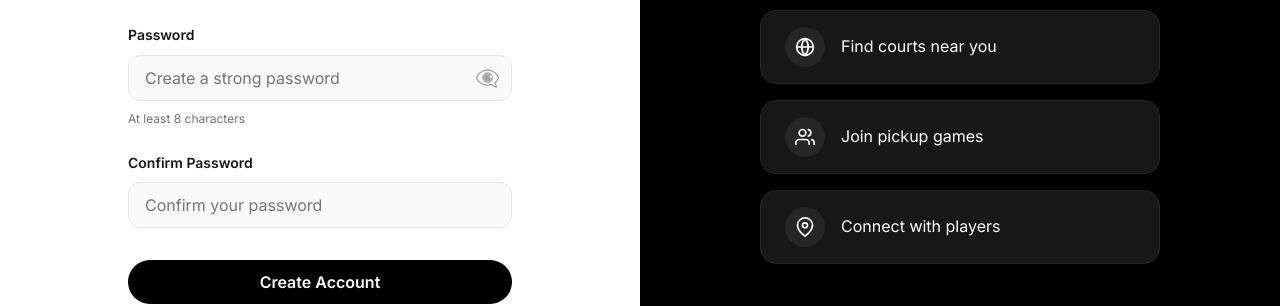
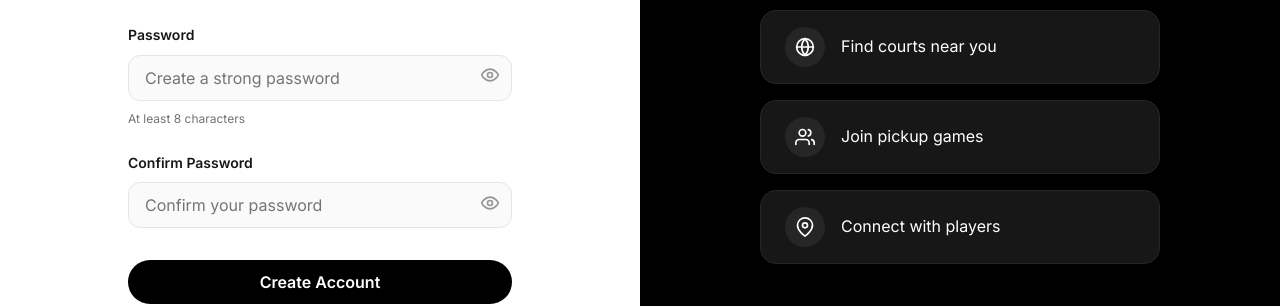
Before and after one commit to nikisiagit/hooprepublic, a Nuxt app: page /auth/signup in a window 1280 px wide. Shown: the part 399-705 px from the top of the page. Built offline with nearby package versions, Linux system fonts and the light colour scheme; no server answers.

Commit message:
Unify password toggle icons and remove browser defaults

```diff
--- a/app/pages/auth/signin.vue
+++ b/app/pages/auth/signin.vue
@@ -32,7 +32,8 @@
               required
             />
             <button type="button" class="toggle-password" @click="showPassword = !showPassword">
-              {{ showPassword ? 'Hide' : 'Show' }}
+              <svg v-if="!showPassword" xmlns="http://www.w3.org/2000/svg" width="20" height="20" viewBox="0 0 24 24" fill="none" stroke="currentColor" stroke-width="2" stroke-linecap="round" stroke-linejoin="round"><path d="M2 12s3-7 10-7 10 7 10 7-3 7-10 7-10-7-10-7Z"/><circle cx="12" cy="12" r="3"/></svg>
+              <svg v-else xmlns="http://www.w3.org/2000/svg" width="20" height="20" viewBox="0 0 24 24" fill="none" stroke="currentColor" stroke-width="2" stroke-linecap="round" stroke-linejoin="round"><path d="M9.88 9.88a3 3 0 1 0 4.24 4.24"/><path d="M10.73 5.08A10.43 10.43 0 0 1 12 5c7 0 10 7 10 7a13.16 13.16 0 0 1-1.67 2.68"/><path d="M6.61 6.61A13.526 13.526 0 0 0 2 12s3 7 10 7c.44 0 .87-.03 1.28-.09"/><line x1="2" y1="2" x2="22" y2="22"/></svg>
             </button>
           </div>
         </div>
@@ -243,6 +244,12 @@ const handleGoogleError = () => {
   padding-right: var(--space-12);
 }
 
+/* Hide native password toggle in Edge/IE */
+.password-input input::-ms-reveal,
+.password-input input::-ms-clear {
+  display: none;
+}
+
 .toggle-password {
   position: absolute;
   right: var(--space-3);
--- a/app/pages/auth/signup.vue
+++ b/app/pages/auth/signup.vue
@@ -55,7 +55,8 @@
               minlength="8"
             />
             <button type="button" class="toggle-password" @click="showPassword = !showPassword">
-              {{ showPassword ? '👁️' : '👁️‍🗨️' }}
+              <svg v-if="!showPassword" xmlns="http://www.w3.org/2000/svg" width="20" height="20" viewBox="0 0 24 24" fill="none" stroke="currentColor" stroke-width="2" stroke-linecap="round" stroke-linejoin="round"><path d="M2 12s3-7 10-7 10 7 10 7-3 7-10 7-10-7-10-7Z"/><circle cx="12" cy="12" r="3"/></svg>
+              <svg v-else xmlns="http://www.w3.org/2000/svg" width="20" height="20" viewBox="0 0 24 24" fill="none" stroke="currentColor" stroke-width="2" stroke-linecap="round" stroke-linejoin="round"><path d="M9.88 9.88a3 3 0 1 0 4.24 4.24"/><path d="M10.73 5.08A10.43 10.43 0 0 1 12 5c7 0 10 7 10 7a13.16 13.16 0 0 1-1.67 2.68"/><path d="M6.61 6.61A13.526 13.526 0 0 0 2 12s3 7 10 7c.44 0 .87-.03 1.28-.09"/><line x1="2" y1="2" x2="22" y2="22"/></svg>
             </button>
           </div>
           <span class="hint">At least 8 characters</span>
@@ -63,6 +64,7 @@
 
         <div class="form-group">
           <label for="confirmPassword">Confirm Password</label>
+          <div class="password-input">
             <input
               id="confirmPassword"
               v-model="form.confirmPassword"
@@ -70,6 +72,17 @@
               placeholder="Confirm your password"
               required
             />
+            <!-- No toggle button here as it shares state with the main password field, or maybe add one that ALSO toggles the same state?
+                 Actually, usually show/hide toggles all password fields or each has its own.
+                 The simplest is to just let the main toggle control both since they share the state variable.
+                 BUT, if I want to have icons in both, I should add the icon here too.
+                 Wait, if I add the icon here, I should make sure it toggles the SAME state variable.
+                 Yes, that's fine. -->
+            <button type="button" class="toggle-password" @click="showPassword = !showPassword">
+              <svg v-if="!showPassword" xmlns="http://www.w3.org/2000/svg" width="20" height="20" viewBox="0 0 24 24" fill="none" stroke="currentColor" stroke-width="2" stroke-linecap="round" stroke-linejoin="round"><path d="M2 12s3-7 10-7 10 7 10 7-3 7-10 7-10-7-10-7Z"/><circle cx="12" cy="12" r="3"/></svg>
+              <svg v-else xmlns="http://www.w3.org/2000/svg" width="20" height="20" viewBox="0 0 24 24" fill="none" stroke="currentColor" stroke-width="2" stroke-linecap="round" stroke-linejoin="round"><path d="M9.88 9.88a3 3 0 1 0 4.24 4.24"/><path d="M10.73 5.08A10.43 10.43 0 0 1 12 5c7 0 10 7 10 7a13.16 13.16 0 0 1-1.67 2.68"/><path d="M6.61 6.61A13.526 13.526 0 0 0 2 12s3 7 10 7c.44 0 .87-.03 1.28-.09"/><line x1="2" y1="2" x2="22" y2="22"/></svg>
+            </button>
+          </div>
         </div>
 
         <div v-if="error" class="error-message">
@@ -341,6 +354,12 @@ const handleGoogleError = () => {
   padding-right: var(--space-12);
 }
 
+/* Hide native password toggle in Edge/IE */
+.password-input input::-ms-reveal,
+.password-input input::-ms-clear {
+  display: none;
+}
+
 .toggle-password {
   position: absolute;
   right: var(--space-3);
```
Lines whose indentation alone changed are shown as unchanged.
